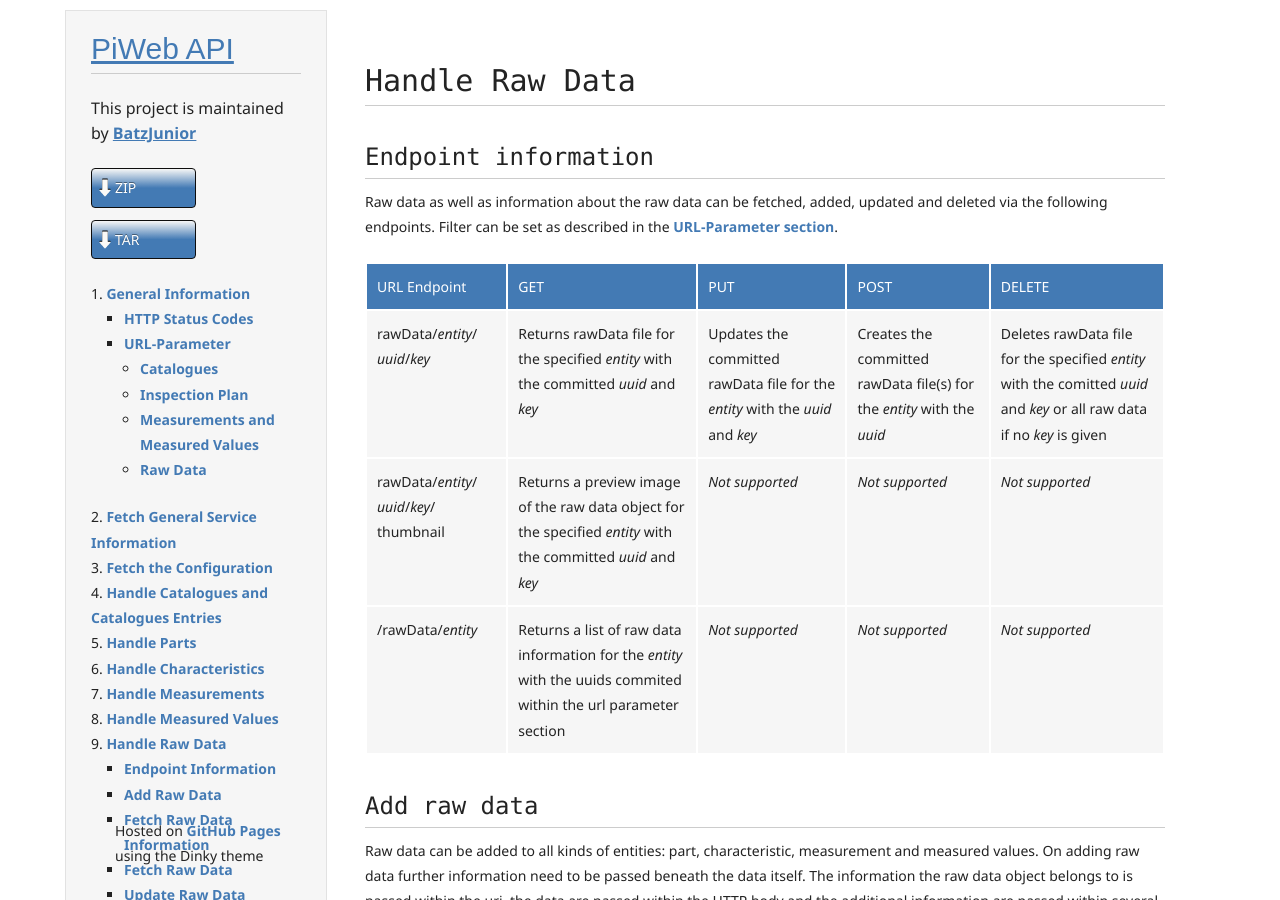
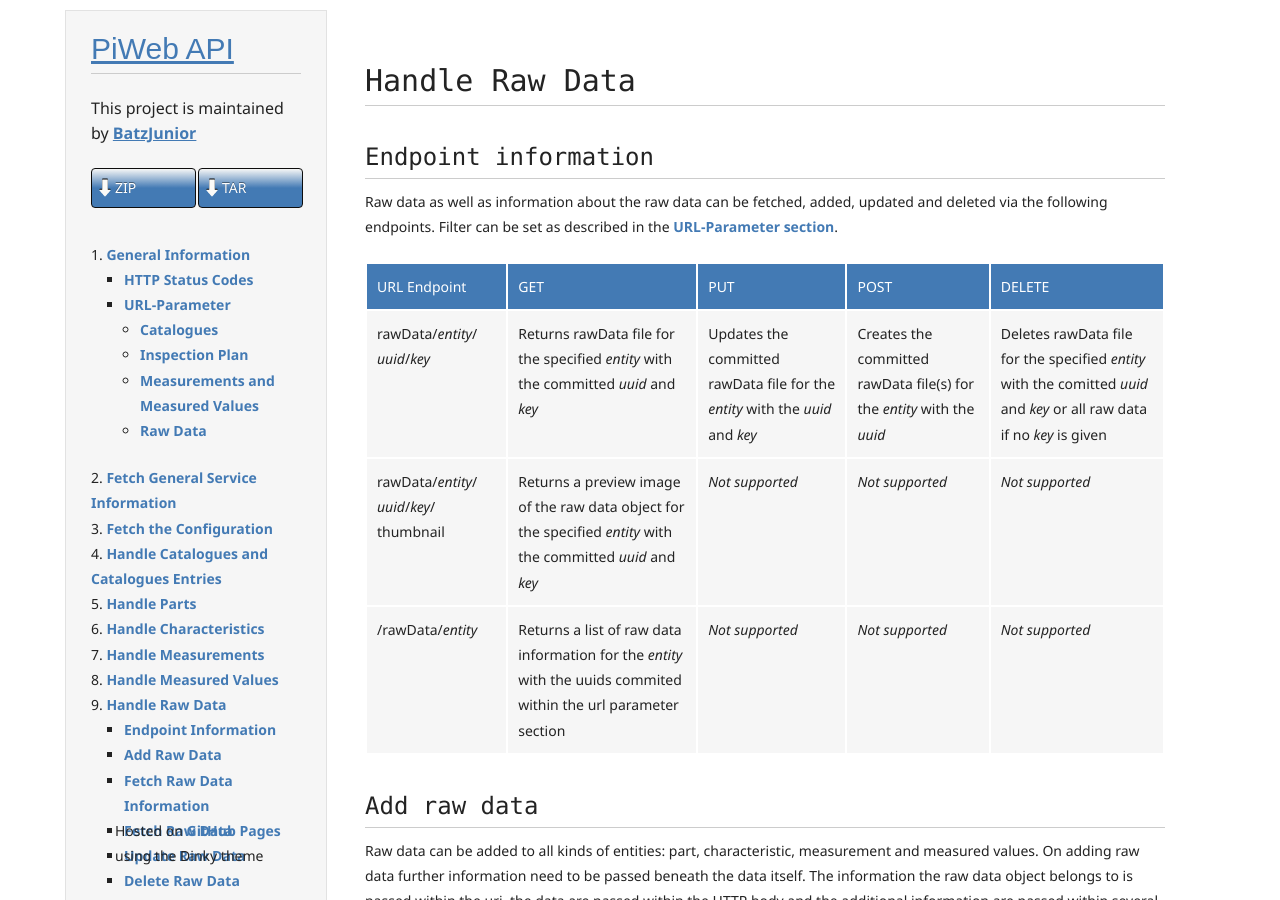
Before and after one commit to BatzJunior/testrepo, a Jekyll site: the page built from Handle-Raw-Data.md, in a window 1280 px wide and 900 px high. Built offline with Jekyll 4.4.1, drawn with Linux system fonts in a browser that asks for light colours.

Commit message:
Update frame.html

```diff
--- a/_layouts/frame.html
+++ b/_layouts/frame.html
@@ -21,7 +21,7 @@
         <h1 class="header"><a class="header name" href="https://github.com/BatzJunior/testrepo"> PiWeb API</a></h1>
         <p class="header"></p>
         <p class="header">This project is maintained by <a class="header name" href="https://github.com/BatzJunior">BatzJunior</a></p>
-<div style="display:block;">
+<div style="display:inline-flex;">
         <div class="download">
 	       	<a class="buttons" href="https://github.com/BatzJunior/testrepo/zipball/master">ZIP</a></li>
         </div>
```
